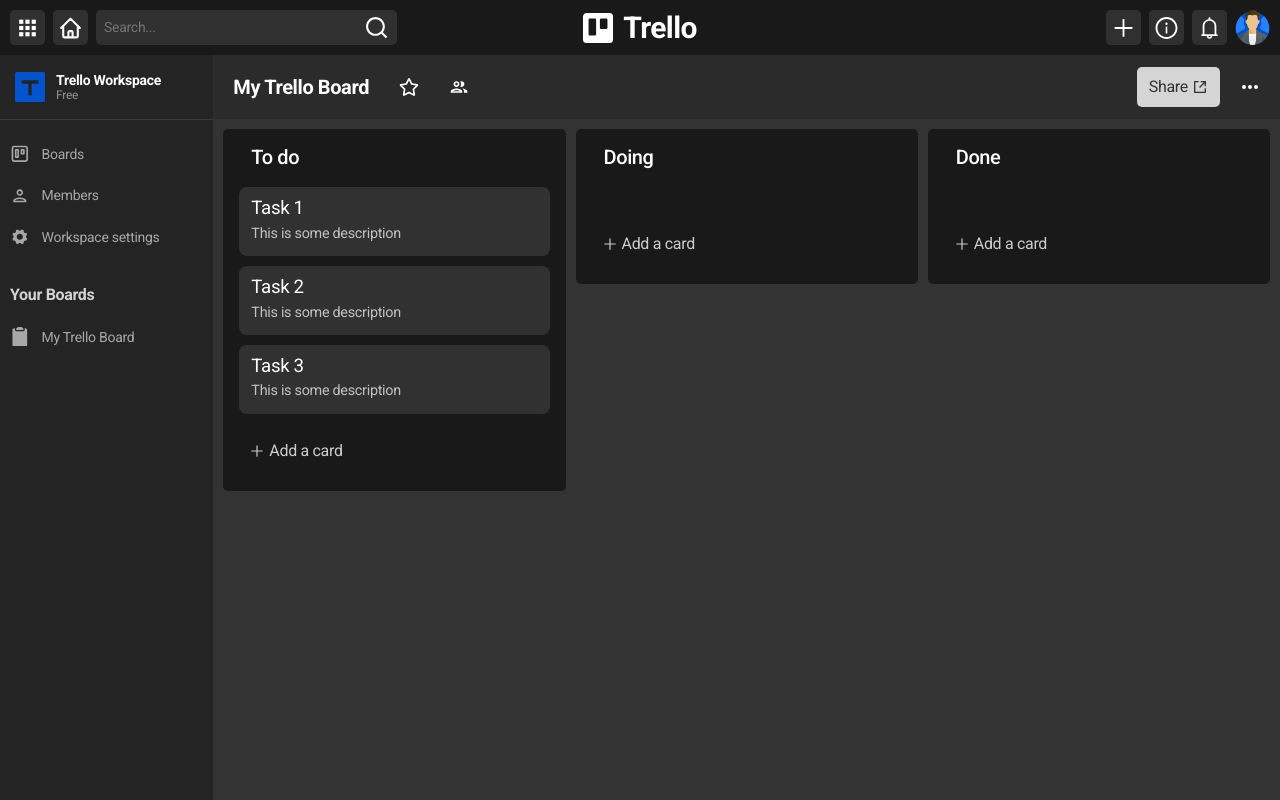
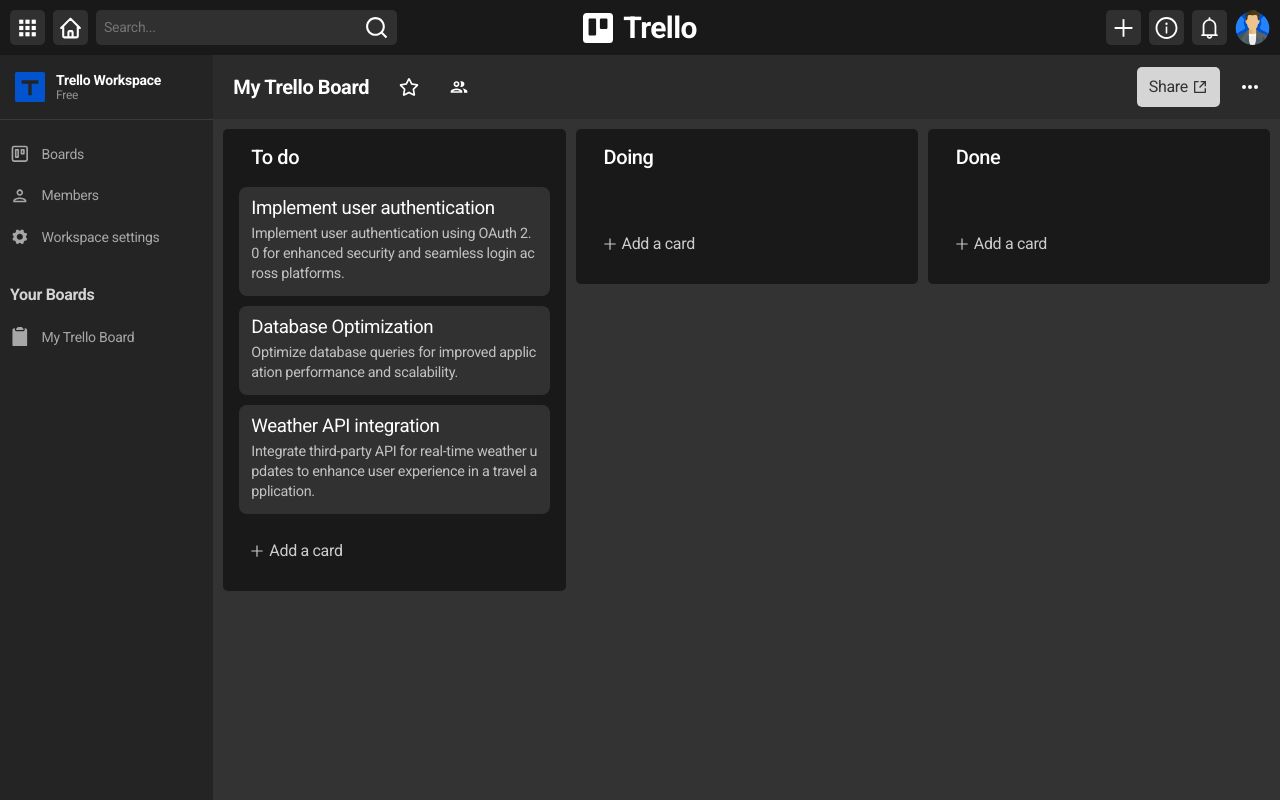
Before and after one commit to SHUBHAM-126/Trello-board, a React (Create React App) app: page / in a window 1280 px wide. Built offline with nearby package versions, Linux system fonts and the light colour scheme.

Commit message:
Updated inital data

```diff
--- a/src/initialData.js
+++ b/src/initialData.js
@@ -4,18 +4,18 @@
         items: [
             {
                 taskId: '1',
-                taskTitle: 'Task 1',
-                taskDescription: 'This is some description'
+                taskTitle: 'Implement user authentication',
+                taskDescription: 'Implement user authentication using OAuth 2.0 for enhanced security and seamless login across platforms.'
             },
             {
                 taskId: '2',
-                taskTitle: 'Task 2',
-                taskDescription: 'This is some description'
+                taskTitle: 'Database Optimization',
+                taskDescription: 'Optimize database queries for improved application performance and scalability.'
             },
             {
                 taskId: '3',
-                taskTitle: 'Task 3',
-                taskDescription: 'This is some description'
+                taskTitle: 'Weather API integration',
+                taskDescription: 'Integrate third-party API for real-time weather updates to enhance user experience in a travel application.'
             }
         ]
     },
```
